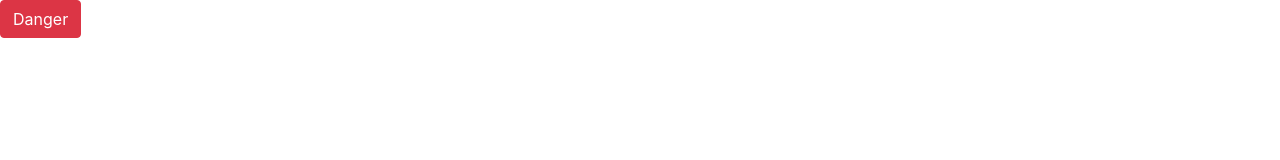
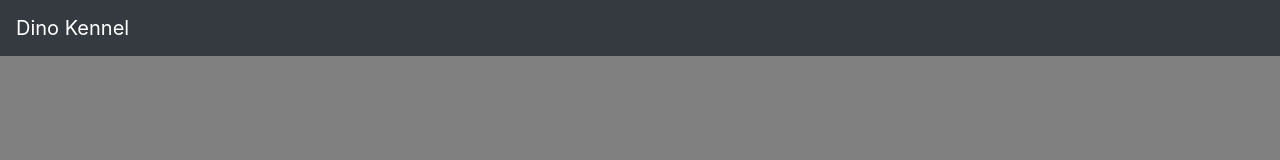
Before and after one commit to christopherjohnson1/dino-kennel, a plain HTML site: page index.html in a window 1280 px wide. Drawn offline with nearby package versions, Linux system fonts and the light colour scheme.

Commit message:
added navbar

```diff
--- a/index.html
+++ b/index.html
@@ -4,13 +4,16 @@
     <meta charset="UTF-8">
     <meta name="viewport" content="width=device-width, initial-scale=1.0">
     <title>dino-kennel</title>
+    <link rel="stylesheet" href="https://stackpath.bootstrapcdn.com/bootstrap/4.4.1/css/bootstrap.min.css" integrity="sha384-Vkoo8x4CGsO3+Hhxv8T/Q5PaXtkKtu6ug5TOeNV6gBiFeWPGFN9MuhOf23Q9Ifjh" crossorigin="anonymous">
     <link rel="stylesheet" href="./main.css">
-    <link rel="stylesheet" href="https://stackpath.bootstrapcdn.com/bootstrap/4.4.1/css/bootstrap.min.css" integrity="sha384-Vkoo8x4CGsO3+Hhxv8T/Q5PaXtkKtu6ug5TOeNV6gBiFeWPGFN9MuhOf23Q9Ifjh" crossorigin="anonymous">
 </head>
 <body>
-    <button type="button" class="btn btn-danger">Danger</button>
-    <script src="./main.js"></script>
-    <script src="https://code.jquery.com/jquery-3.4.1.slim.min.js" integrity="sha384-J6qa4849blE2+poT4WnyKhv5vZF5SrPo0iEjwBvKU7imGFAV0wwj1yYfoRSJoZ+n" crossorigin="anonymous"></script>
+    <nav class="navbar navbar-expand-lg navbar-dark bg-dark">
+        <a class="navbar-brand" href="#">Dino Kennel</a>
+      </nav>
+
+<script src="./main.js"></script>
+<script src="https://code.jquery.com/jquery-3.4.1.slim.min.js" integrity="sha384-J6qa4849blE2+poT4WnyKhv5vZF5SrPo0iEjwBvKU7imGFAV0wwj1yYfoRSJoZ+n" crossorigin="anonymous"></script>
 <script src="https://cdn.jsdelivr.net/npm/popper.js@1.16.0/dist/umd/popper.min.js" integrity="sha384-Q6E9RHvbIyZFJoft+2mJbHaEWldlvI9IOYy5n3zV9zzTtmI3UksdQRVvoxMfooAo" crossorigin="anonymous"></script>
 <script src="https://stackpath.bootstrapcdn.com/bootstrap/4.4.1/js/bootstrap.min.js" integrity="sha384-wfSDF2E50Y2D1uUdj0O3uMBJnjuUD4Ih7YwaYd1iqfktj0Uod8GCExl3Og8ifwB6" crossorigin="anonymous"></script>
 </body>
--- a/main.css
+++ b/main.css
@@ -1,3 +1,3 @@
 body {
-    background-color: blue;
+    background-color: gray;
 }
```
